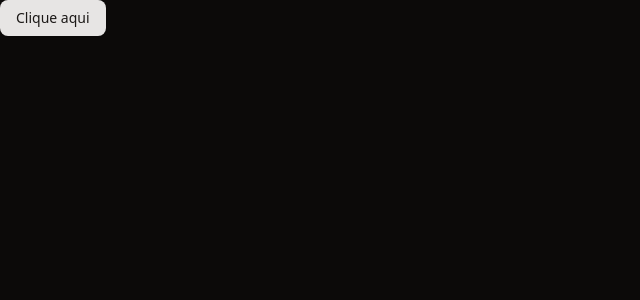
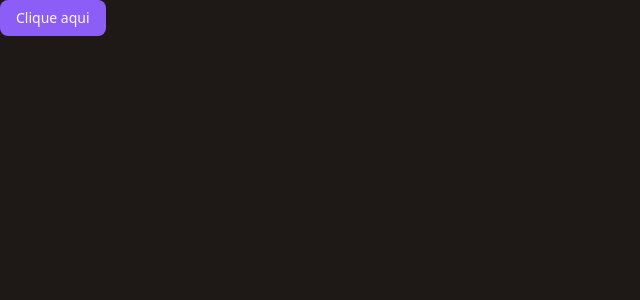
Before and after one commit to houstonbraga/nice-streetwear, a Next.js app: page / in a window 1280 px wide. Shown: the top 300 px of the page, without its empty margins (0-640 px from the left). Built offline with nearby package versions, Linux system fonts and the light colour scheme.

Commit message:
chore: change theme colors of project

```diff
--- a/src/app/globals.css
+++ b/src/app/globals.css
@@ -51,7 +51,7 @@
   --card-foreground: oklch(0.147 0.004 49.25);
   --popover: oklch(1 0 0);
   --popover-foreground: oklch(0.147 0.004 49.25);
-  --primary: oklch(0.216 0.006 56.043);
+  --primary: oklch(0.61 0.22 293);
   --primary-foreground: oklch(0.985 0.001 106.423);
   --secondary: oklch(0.97 0.001 106.424);
   --secondary-foreground: oklch(0.216 0.006 56.043);
@@ -79,14 +79,14 @@
 }
 
 .dark {
-  --background: oklch(0.147 0.004 49.25);
+  --background: oklch(0.22 0.01 56);
   --foreground: oklch(0.985 0.001 106.423);
   --card: oklch(0.216 0.006 56.043);
   --card-foreground: oklch(0.985 0.001 106.423);
   --popover: oklch(0.216 0.006 56.043);
   --popover-foreground: oklch(0.985 0.001 106.423);
-  --primary: oklch(0.923 0.003 48.717);
-  --primary-foreground: oklch(0.216 0.006 56.043);
+  --primary: oklch(0.61 0.22 293);
+  --primary-foreground: oklch(0.985 0.001 106.423);
   --secondary: oklch(0.268 0.007 34.298);
   --secondary-foreground: oklch(0.985 0.001 106.423);
   --muted: oklch(0.268 0.007 34.298);
```
